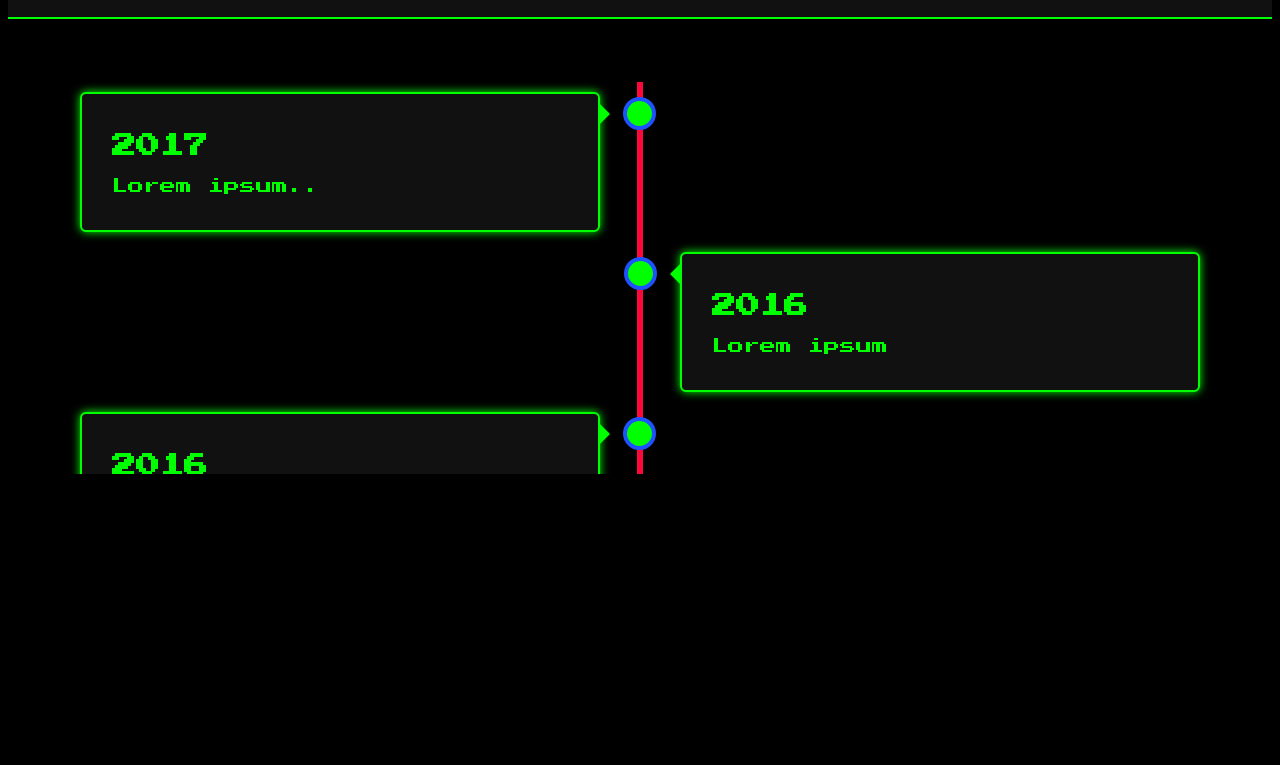
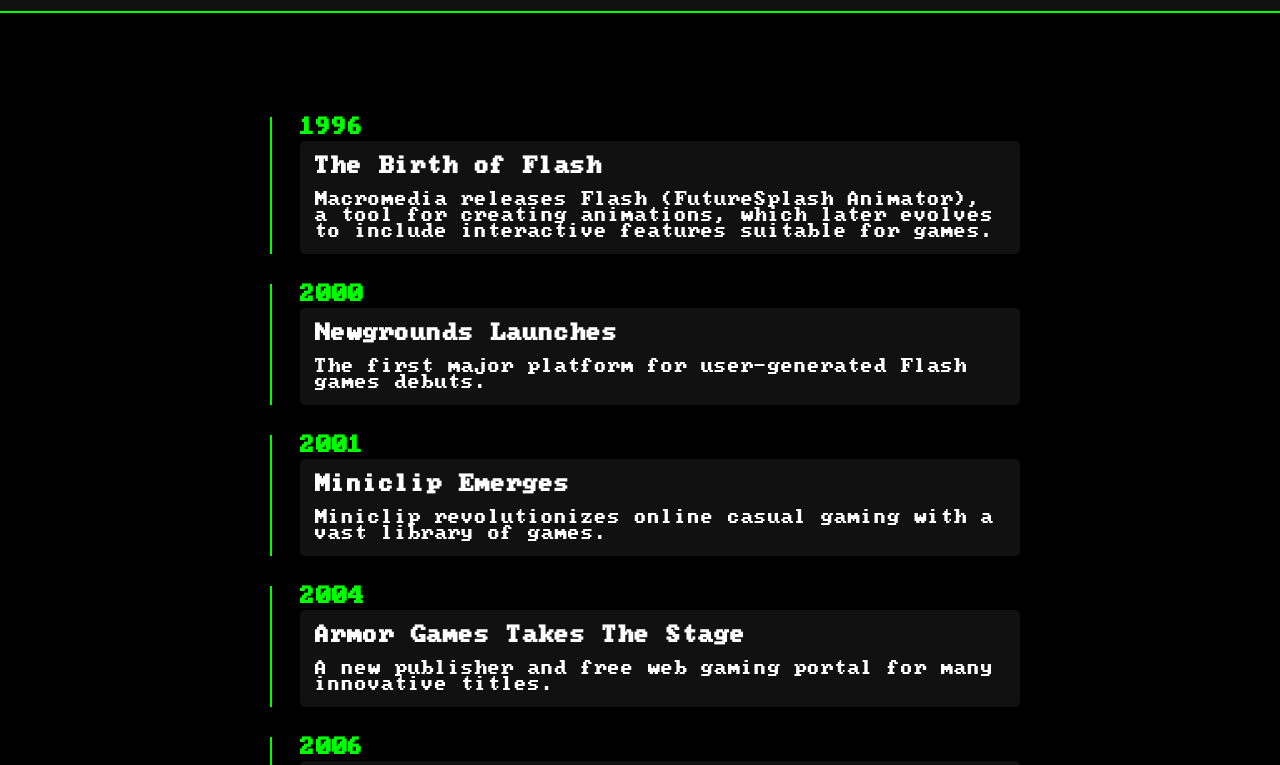
Before and after one commit to Ian-Fiterman/Web-Deb-Final-Project, a plain HTML site: page index.html in a window 1280 px wide. Shown: the part 101-866 px from the top of the page. Before the commit the page ends 800 px from the top, so only its background shows below. Drawn offline with nearby package versions, Linux system fonts and the light colour scheme.

Commit message:
Timeline Overhaul

```diff
--- a/index.html
+++ b/index.html
@@ -7,7 +7,6 @@
             rel="stylesheet"
         />
         <link rel="stylesheet" href="style.css" />
-        <link href="https://cdnjs.cloudflare.com/ajax/libs/font-awesome/5.15.4/css/all.min.css" rel="stylesheet">
         <title>The History of Browser Flash Games</title>
     </head>
     <body>
@@ -18,45 +17,95 @@
                 that defined a generation of online players.
             </p>
         </header>
+
         <div class="timeline-container">
             <div class="timeline">
-                <div class="container left">
-                    <div class="content">
-                        <h2>2017</h2>
-                        <p>Lorem ipsum..</p>
+                <div class="timeline-event" data-aos="fade-up">
+                    <div class="timeline-date">1996</div>
+                    <div class="timeline-content">
+                        <h2>The Birth of Flash</h2>
+                        <p>
+                            Macromedia releases Flash (FutureSplash Animator), a
+                            tool for creating animations, which later evolves to
+                            include interactive features suitable for games.
+                        </p>
                     </div>
                 </div>
-                <div class="container right">
-                    <div class="content">
-                        <h2>2016</h2>
-                        <p>Lorem ipsum</p>
+
+                <div class="timeline-event" data-aos="fade-up">
+                    <div class="timeline-date">2000</div>
+                    <div class="timeline-content">
+                        <h2>Newgrounds Launches</h2>
+                        <p>
+                            The first major platform for user-generated Flash
+                            games debuts.
+                        </p>
                     </div>
                 </div>
-                <div class="container left">
-                    <div class="content">
-                        <h2>2016</h2>
-                        <p>Lorem ipsum..</p>
+
+                <div class="timeline-event" data-aos="fade-up">
+                    <div class="timeline-date">2001</div>
+                    <div class="timeline-content">
+                        <h2>Miniclip Emerges</h2>
+                        <p>
+                            Miniclip revolutionizes online casual gaming with a
+                            vast library of games.
+                        </p>
                     </div>
                 </div>
-                <div class="container right">
-                    <div class="content">
-                        <h2>2016</h2>
-                        <p>Lorem ipsum..</p>
+
+                <div class="timeline-event" data-aos="fade-up">
+                    <div class="timeline-date">2004</div>
+                    <div class="timeline-content">
+                        <h2>Armor Games Takes The Stage</h2>
+                        <p>
+                            A new publisher and free web gaming portal for many
+                            innovative titles.
+                        </p>
                     </div>
                 </div>
-                <div class="container left">
-                    <div class="content">
-                        <h2>2016</h2>
-                        <p>Lorem ipsum..</p>
+
+                <div class="timeline-event" data-aos="fade-up">
+                    <div class="timeline-date">2006</div>
+                    <div class="timeline-content">
+                        <h2>Kongregate Arrives</h2>
+                        <p>
+                            A platform combining games, achievements, and
+                            community features is born.
+                        </p>
                     </div>
                 </div>
-                <div class="container right">
-                    <div class="content">
-                        <h2>2016</h2>
-                        <p>Lorem ipsum..</p>
+
+                <div class="timeline-event" data-aos="fade-up">
+                    <div class="timeline-date">2007</div>
+                    <div class="timeline-content">
+                        <h2>Social Gaming Emerges</h2>
+                        <p>
+                            Facebook incorporates flash games into their site,
+                            encouraging users to play games where they interact
+                            with their friends
+                        </p>
+                    </div>
+                </div>
+
+                <div class="timeline-event" data-aos="fade-up">
+                    <div class="timeline-date">2008</div>
+                    <div class="timeline-content">
+                        <h2>Tower Defense Craze</h2>
+                        <p>
+                            Titles like Bloons Tower Defense dominate the genre.
+                        </p>
                     </div>
                 </div>
             </div>
         </div>
+
+        <script src="https://cdnjs.cloudflare.com/ajax/libs/aos/2.3.4/aos.js"></script>
+        <script>
+            AOS.init({
+                duration: 5000, // Customize duration for animation
+                easing: "ease-in-out", // Customize easing function
+            });
+        </script>
     </body>
 </html>
--- a/script.js
+++ b/script.js
@@ -0,0 +1 @@
+AOS.init();
--- a/style copy 2.css
+++ /dev/null
@@ -1,123 +0,0 @@
-/* Base styling */
-body {
-  font-family: "Press Start 2P", sans-serif;
-  background-color: #000;
-  color: #00ff00; /* Neon green text color */
-  margin: 0;
-  padding: 0;
-  display: flex;
-  flex-direction: column;
-  align-items: center;
-}
-
-/* Header styling */
-.header {
-  text-align: center;
-  padding: 20px;
-  background: #111;
-  width: 100%;
-  border-bottom: 2px solid #00ff00;
-}
-
-.header h1 {
-  font-size: 2em;
-  margin: 0;
-}
-
-.header p {
-  font-size: 0.9em;
-  margin: 10px 0 0;
-}
-
-/* Container for the timeline */
-.timeline-container {
-  width: 60%; /* Adjust width as needed */
-  margin-top: 50px; /* Move the timeline down */
-  padding: 0 20%; /* Leave 20% space on each side */
-  overflow: hidden; /* Prevent the container from scrolling */
-}
-
-/* Timeline styling */
-.timeline {
-  --timeline-color: #00ff00; /* Neon green */
-  position: relative;
-  list-style: none;
-  display: inline-flex;
-  flex-wrap: nowrap;
-  margin: 0;
-  padding: 0;
-  height: 240px; /* Adjust height to fit timeline */
-}
-
-/* Middle line */
-.timeline:before {
-  content: "";
-  position: absolute;
-  top: calc(50% - 1px);
-  width: 100%;
-  height: 2px;
-  background: var(--timeline-color);
-}
-
-/* Timeline items */
-.timeline li {
-  margin: 0 20px;
-  min-width: 200px;
-  align-self: flex-start;
-  position: relative;
-}
-
-/* Event styling */
-.timeline div {
-  position: relative;
-  padding: 10px;
-  border: 2px solid var(--timeline-color); /* Neon green border */
-  background: #111; /* Dark background for events */
-  box-shadow: 0px 0px 10px var(--timeline-color); /* Neon glow */
-  font-size: ;
-}
-
-/* Event dot (circle) */
-.timeline li:before {
-  content: "";
-  position: absolute;
-  top: 50%;
-  margin-left: 100px;
-  transform: translate(-50%, -50%);
-  border: 1px var(--timeline-color) solid; /* Neon green border for dot */
-  width: 10px;
-  height: 10px;
-  border-radius: 50%; /* Circle shape */
-  background: var(--timeline-color); /* Neon green fill for dot */
-  box-shadow: 0px 0px 5px var(--timeline-color); /* Glow effect on dot */
-}
-
-/* Event arrow */
-.timeline div:before {
-  content: "";
-  position: absolute;
-  left: 50%;
-  top: 100%;
-  width: 20px;
-  height: 20px;
-  transform: translate(-50%, -1px) rotate(45deg);
-  background: #111;
-  border-right: 2px solid var(--timeline-color); /* Neon green arrow border */
-  border-bottom: 2px solid var(--timeline-color); /* Neon green arrow border */
-}
-
-/* Position of the event arrow in odd position */
-.timeline li:nth-child(2n - 1) div:before {
-  top: 100%;
-  margin-top: -8px;
-  border-right: 1px var(--timeline-color) solid;
-  border-bottom: 1px var(--timeline-color) solid;
-}
-
-/* Position of the event arrow in even position */
-.timeline li:nth-child(2n) div:before {
-  top: 0;
-  margin-top: -10px;
-  border-left: 1px var(--timeline-color) solid;
-  border-top: 1px var(--timeline-color) solid;
-}
--- a/style copy.css
+++ /dev/null
@@ -1,156 +0,0 @@
-/* Base styling */
-body {
-    font-family: "Press Start 2P", sans-serif;
-    background-color: #000;
-    color: #00ff00; /* Neon green text color */
-    margin: 0;
-    padding: 0;
-    display: flex;
-    flex-direction: column;
-    align-items: center;
-}
-
-/* Header styling */
-.header {
-    text-align: center;
-    padding: 20px;
-    background: #111;
-    width: 100%;
-    border-bottom: 2px solid #00ff00;
-}
-
-.header h1 {
-    font-size: 2em;
-    margin: 0;
-}
-
-.header p {
-    font-size: 0.9em;
-    margin: 10px 0 0;
-}
-
-*,
-::after,
-::before {
-    box-sizing: border-box;
-    font: 0.95em Menlo, monospaced;
-}
-
-.timeline {
-    --timeline-color: #9bc;
-    position: relative;
-    list-style: none;
-    display: inline-flex;
-    flex-wrap: nowrap;
-    margin: 0;
-    padding: 0;
-
-    /* set here the height of the timeline */
-    height: 240px;
-}
-
-/* middle line */
-.timeline:before {
-    content: "";
-    position: absolute;
-    top: calc(50% - 1px);
-    width: 100%;
-    height: 2px;
-    background: var(--timeline-color);
-}
-
-.timeline li {
-    border: 1px var(--timeline-color) solid;
-    color: var(--timeline-color);
-    background: #fff;
-    margin: 0;
-    display: flex;
-    flex-wrap: wrap;
-    align-self: flex-start;
-}
-
-.timeline li:not(:last-child) {
-    margin: 0 -50px 0 0;
-}
-
-/*  event in even position are bottom-aligned */
-.timeline li:nth-child(2n),
-.timeline li:nth-child(2n) div {
-    align-self: flex-end;
-}
-
-.timeline div {
-    position: relative;
-    width: 200px;
-    padding: 10px;
-}
-
-/* style for the dot over the timeline */
-.timeline li:before {
-    content: "";
-    position: absolute;
-    top: 50%;
-    margin-left: 100px;
-    transform: translate(-50%, -50%);
-    border: 1px #9bc solid;
-    width: 10px;
-    height: 10px;
-    border-radius: 50%;
-    background: var(--timeline-color);
-    cursor: pointer;
-    box-shadow: 0 0 0 1px #fff, 0 0 0 3px var(--timeline-color);
-}
-
-/* style for the event arrow */
-.timeline div:before {
-    content: "";
-    position: absolute;
-    z-index: 1;
-    left: 50%;
-    top: 100%;
-    width: 20px;
-    height: 20px;
-    transform: translate(-50%, -1px) rotateZ(45deg);
-    background: #fff;
-}
-
-/* position of the event arrow in odd position */
-.timeline li:nth-child(2n - 1) div:before {
-    top: 100%;
-    margin-top: -8px;
-    border-right: 1px var(--timeline-color) solid;
-    border-bottom: 1px var(--timeline-color) solid;
-}
-
-/* position of the event arrow in even position */
-.timeline li:nth-child(2n) div:before {
-    top: 0;
-    margin-top: -10px;
-    border-left: 1px var(--timeline-color) solid;
-    border-top: 1px var(--timeline-color) solid;
-}
-
-.timeline .detail {
-    display: none;
-}
-
-.timeline li:hover {
-    cursor: pointer;
-    height: 200px;
-    z-index: 2;
-    background: #fff;
-}
-
-.timeline li:hover .detail {
-    display: block;
-}
-
-.timeline li:hover {
-    color: #fff;
-    background: var(--timeline-color);
-}
-
-.timeline li:hover::before,
-.timeline li:hover div::before {
-    display: none;
-}
--- a/style.css
+++ b/style.css
@@ -1,12 +1,20 @@
+@font-face {
+    font-family: 'Plus_IBM_BIOS';
+    src: url('./Fonts/AcPlus_IBM_BIOS.ttf') format('truetype');
+    font-weight: normal;
+    font-style: normal;
+}
+
 * {
     box-sizing: border-box;
 }
 
 body {
-    font-family: "Press Start 2P", sans-serif;
+    font-family: "Plus_IBM_Bios", sans-serif;
     background-color: #000;
-    --primary-color: #00ff00;
     color: #00ff00;
+    margin: 0;
+    padding: 0;
 }
 
 .header {
@@ -29,135 +37,53 @@ body {
 
 .timeline-container {
     margin-top: 5%;
-    height: 50%;
-    overflow-y: auto;
+    padding: 20px;
+    max-width: 800px;
+    margin-left: auto;
+    margin-right: auto;
 }
 
-/* The actual timeline (the vertical ruler) */
 .timeline {
     position: relative;
-    max-width: 1200px;
-    margin: 0 auto;
+    padding: 20px 0;
 }
 
-/* The actual timeline (the vertical ruler) */
-.timeline::after {
-    content: "";
+.timeline-event {
+    position: relative;
+    margin-bottom: 30px;
+    padding-left: 40px;
+}
+
+.timeline-event::before {
+    content: '';
     position: absolute;
-    width: 6px;
-    background-color: #ff073a;
+    left: 10px;
     top: 0;
     bottom: 0;
-    left: 50%;
-    margin-left: -3px;
+    width: 2px;
+    background-color: #00ff00;
 }
 
-/* Container around content */
-.container {
-    padding: 10px 40px;
-    position: relative;
-    background-color: inherit;
-    width: 50%;
+.timeline-date {
+    font-size: 1.2em;
+    font-weight: bold;
+    color: #00ff00;
+    margin-bottom: 5px;
 }
 
-/* The circles on the timeline */
-.container::after {
-    content: "";
-    position: absolute;
-    width: 25px;
-    height: 25px;
-    right: -16px;
-    background-color: #00ff00;
-    border: 4px solid #1f51ff;
-    top: 15px;
-    border-radius: 50%;
-    z-index: 1;
+.timeline-content {
+    background-color: #111;
+    padding: 15px;
+    border-radius: 5px;
+    color: #fff;
 }
 
-/* Place the container to the left */
-.left {
-    left: 0;
+.timeline-content h2 {
+    font-size: 1.2em;
+    margin-top: 0;
 }
 
-/* Place the container to the right */
-.right {
-    left: 50%;
+.timeline-content p {
+    font-size: 1em;
+    margin: 10px 0 0;
 }
-
-/* Add arrows to the left container (pointing right) */
-.left::before {
-    content: " ";
-    height: 0;
-    position: absolute;
-    top: 22px;
-    width: 0;
-    z-index: 1;
-    right: 30px;
-    border: medium solid #00ff00;
-    border-width: 10px 0 10px 10px;
-    border-color: transparent transparent transparent #00ff00;
-}
-
-/* Add arrows to the right container (pointing left) */
-.right::before {
-    content: " ";
-    height: 0;
-    position: absolute;
-    top: 22px;
-    width: 0;
-    z-index: 1;
-    left: 30px;
-    border: medium solid #00ff00;
-    border-width: 10px 10px 10px 0;
-    border-color: transparent #00ff00 transparent transparent;
-}
-
-/* Fix the circle for containers on the right side */
-.right::after {
-    left: -16px;
-}
-
-/* The actual content */
-.content {
-    padding: 20px 30px;
-    border: 2px solid #00ff00; /* Neon green border */
-    background: #111; /* Dark background for events */
-    box-shadow: 0px 0px 10px #00ff00; /* Neon glow */
-    position: relative;
-    border-radius: 6px;
-    word-wrap: break-word;
-}
-
-/* Media queries - Responsive timeline on screens less than 600px wide */
-@media screen and (max-width: 600px) {
-    /* Place the timelime to the left */
-    .timeline::after {
-        left: 31px;
-    }
-
-    /* Full-width containers */
-    .container {
-        width: 100%;
-        padding-left: 70px;
-        padding-right: 25px;
-    }
-
-    /* Make sure that all arrows are pointing leftwards */
-    .container::before {
-        left: 60px;
-        border: medium solid white;
-        border-width: 10px 10px 10px 0;
-        border-color: transparent white transparent transparent;
-    }
-
-    /* Make sure all circles are at the same spot */
-    .left::after,
-    .right::after {
-        left: 15px;
-    }
-
-    /* Make all right containers behave like the left ones */
-    .right {
-        left: 0%;
-    }
-}
```
Also changed, not shown: Fonts/AcPlus_IBM_BIOS.ttf (added).
